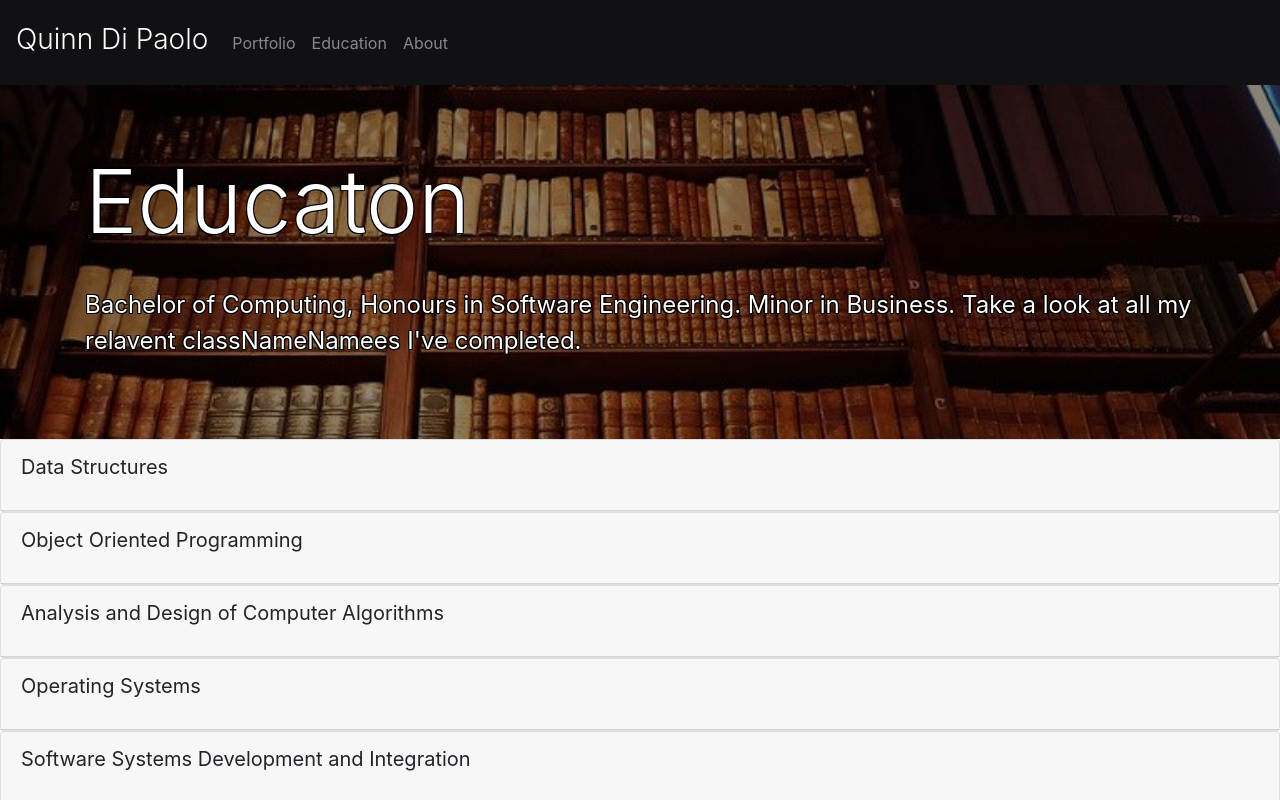
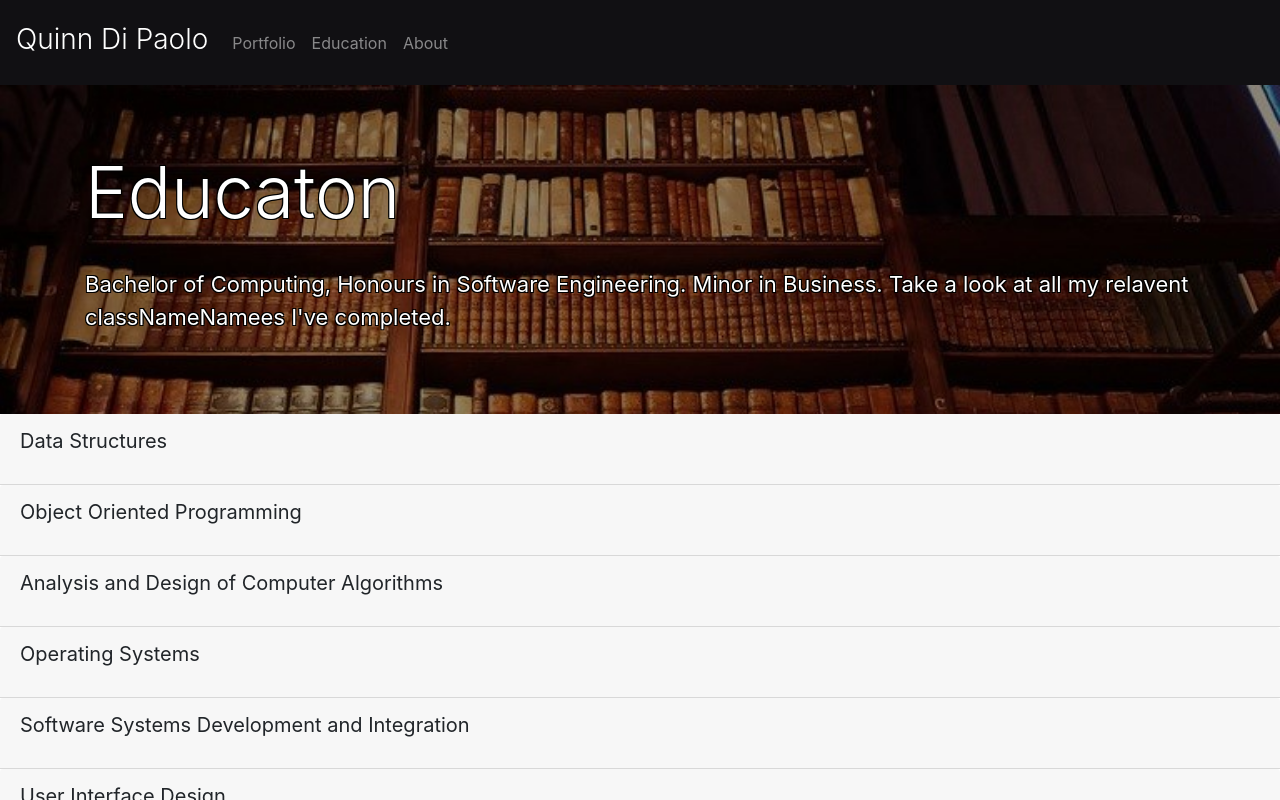
Before and after one commit to qudip/website, a React (Create React App) app: page /education in a window 1280 px wide. Shown: the top 800 px of the page. Built offline with nearby package versions, Linux system fonts and the light colour scheme.

Commit message:
cosmetic changes

```diff
--- a/src/components/About.js
+++ b/src/components/About.js
@@ -38,7 +38,7 @@ function About() {
         my job experience at The University of Guelph allowed me to understand the imporytance of testing and QA. As I am now independantly learning I am
         focusing on mobile computing and game development. In the future I hope to work on more compicated somejects that interest me, like machine learning
         and cryptography.
-      </blockquote><br/>
+      </blockquote><br/><br />
 
       <blockquote className="blockquote" style={headertext}>Skills</blockquote>
         <SkillBar />
--- a/src/components/Items.js
+++ b/src/components/Items.js
@@ -10,7 +10,6 @@ const Items = (props) => {
 
   return (
     <div>
-      <Card>
         <Accordion.Toggle as={Card.Header} eventKey={props.eventkey}>
           <blockquote className="blockquote">{props.title}</blockquote>
         </Accordion.Toggle>
@@ -27,7 +26,7 @@ const Items = (props) => {
             ))}
           </Card.Body>
         </Accordion.Collapse>
-      </Card>
+
     </div>
   );
 }
--- a/src/components/Outline.js
+++ b/src/components/Outline.js
@@ -10,7 +10,7 @@ const Outline= (props) => {
   };
   const jumbotext = {
     color:'white',
-    fontSize: '24px',
+    fontSize: '22px',
     textShadow: "-1px -1px 0 #000, 1px -1px 0 #000, -1px 1px 0 #000, 1px 1px 0 #000"
   };
   return (
@@ -21,7 +21,7 @@ const Outline= (props) => {
                         marginBottom: 0,
                         }} fluid>
         <Container>
-          <h1 className="display-2 lead"
+          <h1 className="display-3 lead"
               style={jumbostyle}>{props.header}
           </h1>
             <br/>
--- a/src/components/Portfolio.js
+++ b/src/components/Portfolio.js
@@ -43,7 +43,7 @@ function Portfolio() {
           skills={mobSkills}
         />
       </Accordion>
-      <br /><br /><br /><br /><br /><br />
+      <br /><br /><br /><br /><br /><br /><br />
       <Footer/>
     </div>
 
```
